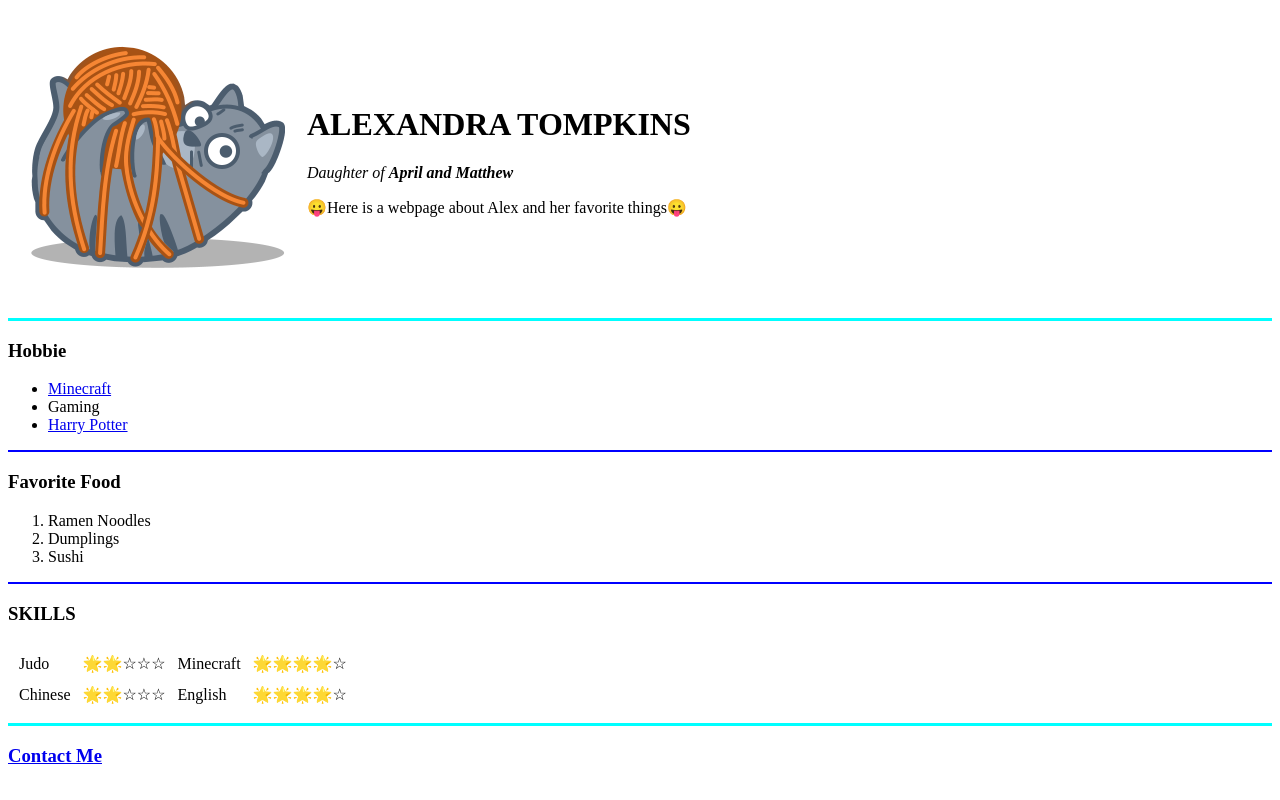
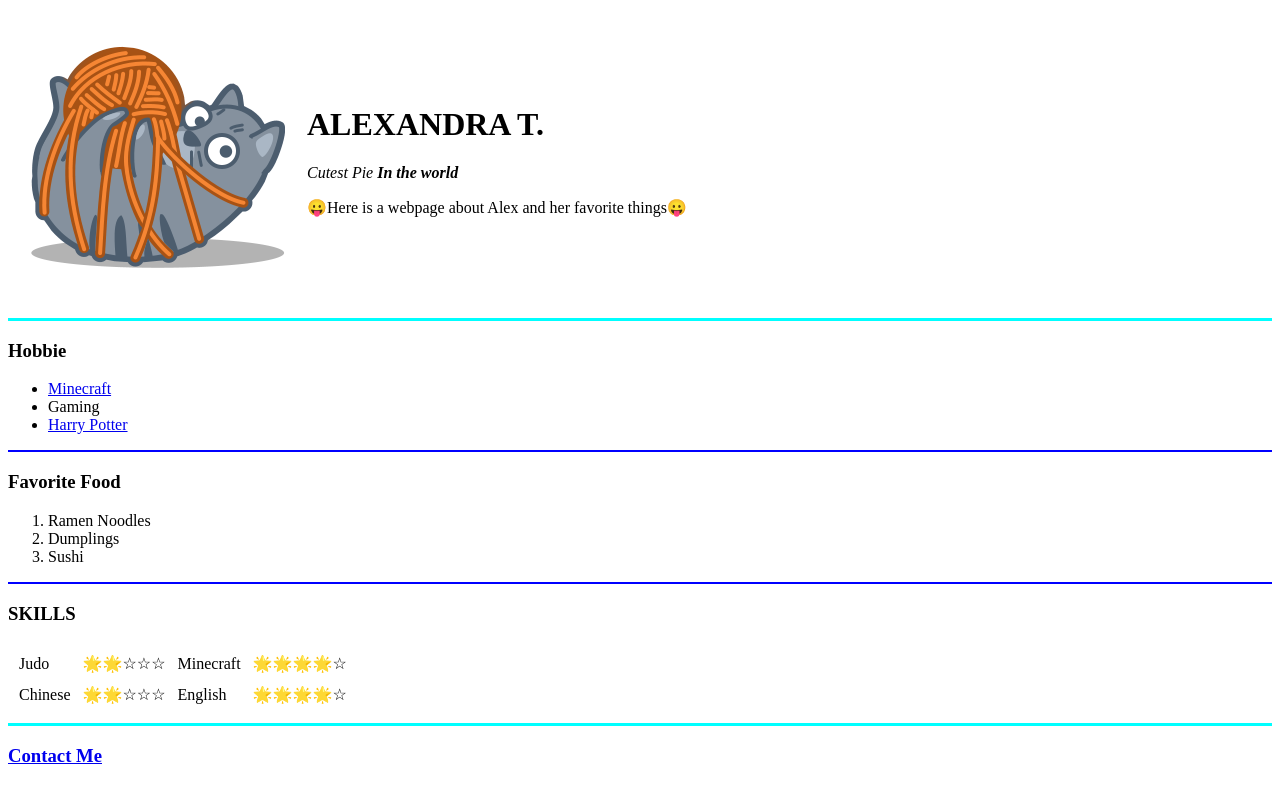
Before and after one commit to Apeshere/at-sandbox, a plain HTML site: page index.html in a window 1280 px wide. Drawn offline with Linux system fonts and the light colour scheme.

Commit message:
UPDATE index

```diff
--- a/index.html
+++ b/index.html
@@ -12,8 +12,8 @@
 
   <table cellspacing="20">
     <td><img src="images/Iconka-Meow-Cat-tied.ico" alt="cat image" </im></td>
-    <td><h1>ALEXANDRA TOMPKINS</h1>
-    <p><em> Daughter of <strong>April and Matthew</strong></em></p>
+    <td><h1>ALEXANDRA T.</h1>
+    <p><em> Cutest Pie <strong>In the world</strong></em></p>
     <p>😛Here is a webpage about Alex and her favorite things😛</p></td>
   </table>
 
```
